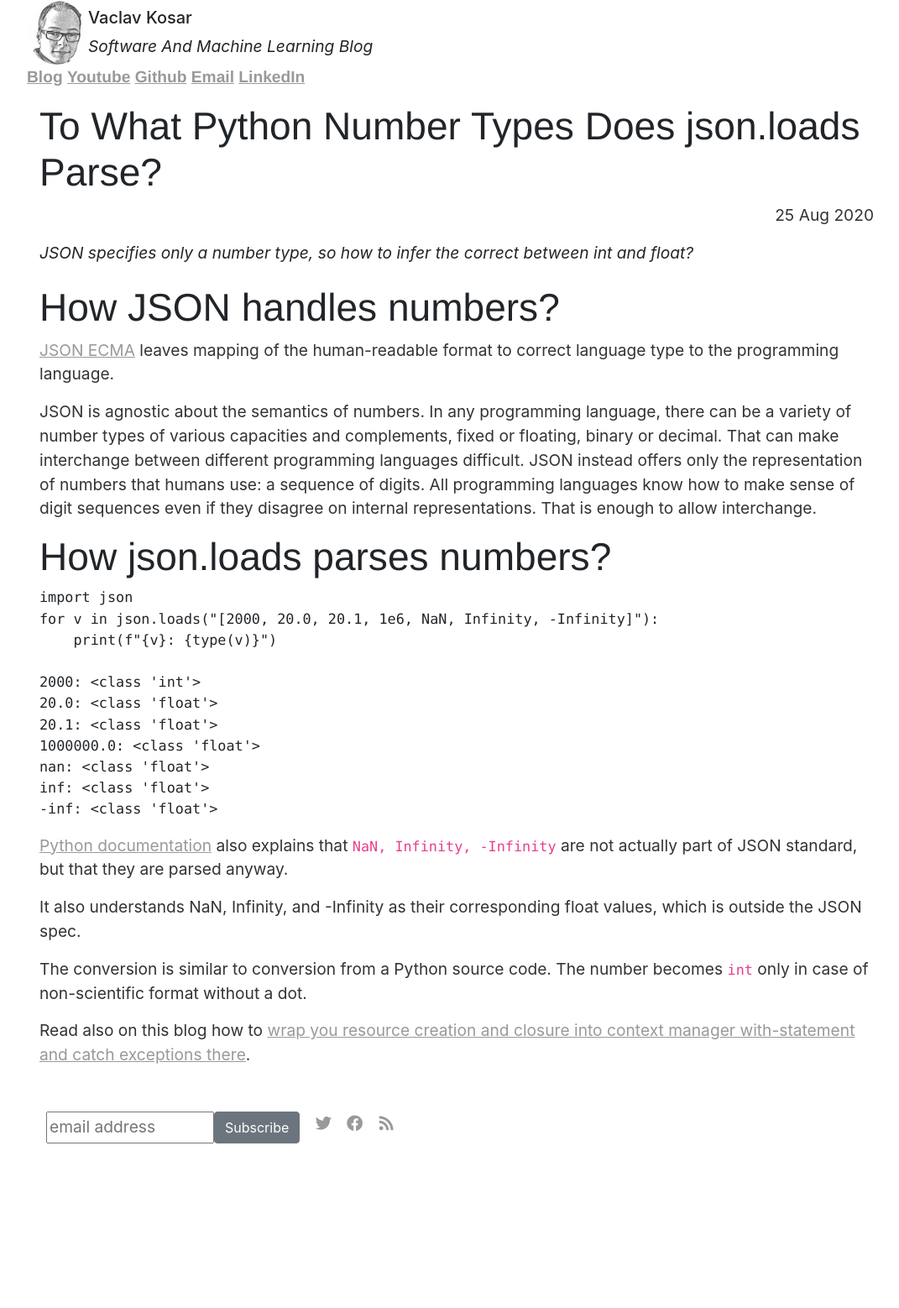
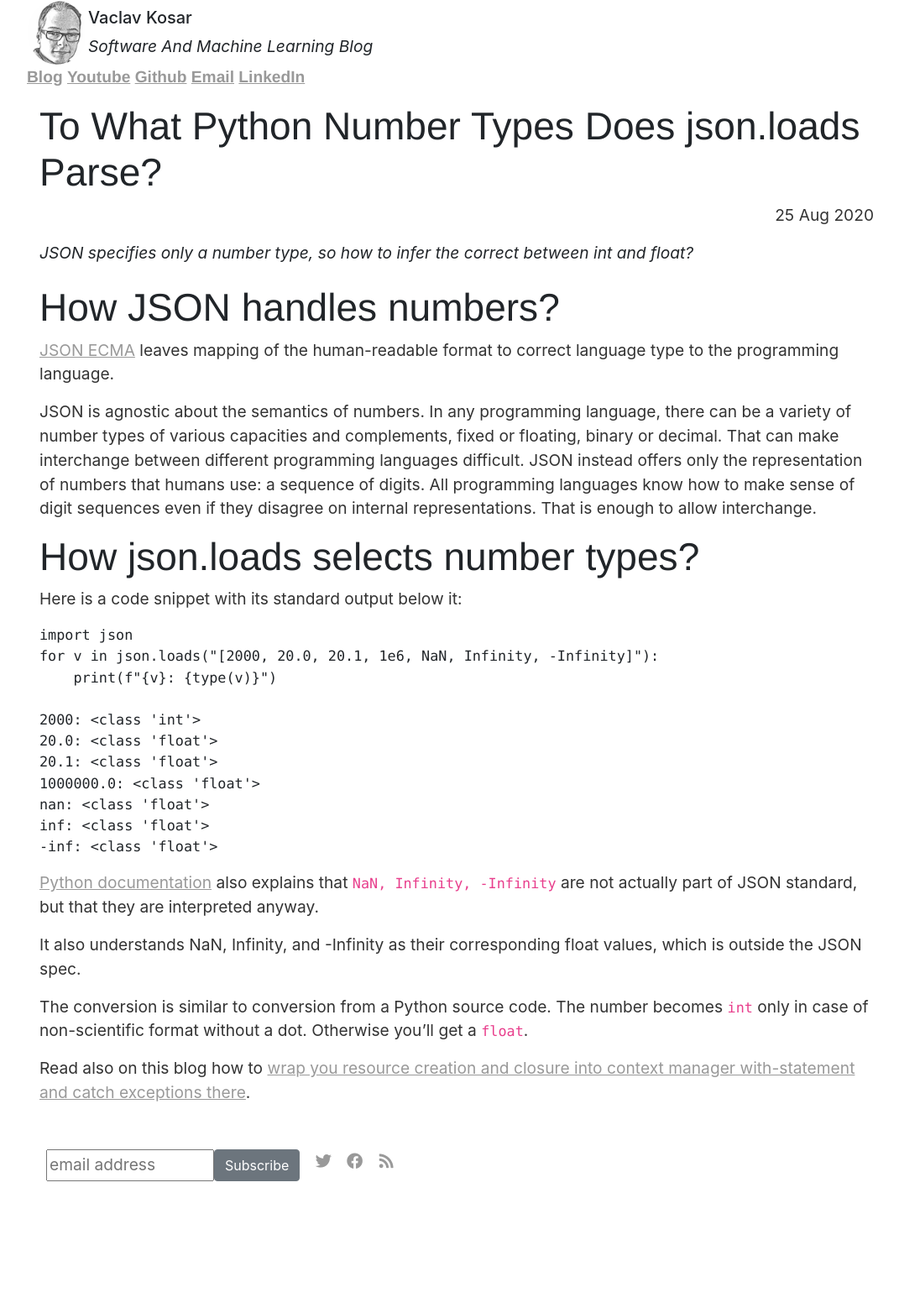
Before and after one commit to vackosar/vackosar.github.io, a Jekyll site: the page built from _posts/2020-08-25-to-what-python-number-types-does-json.loads-parse.md, in a window 1280 px wide. Shown: the whole page at 84% size, without its empty margins (96-1167 px from the left). Built offline with Jekyll 4.4.1, drawn with Linux system fonts in a browser that asks for light colours; nearby versions of some CDN libraries; library files that are not in the unit come from our copies; comment, search, counter and statistics services are not loaded; before the commit the page ends 1514 px from its top, so only the background shows below that.

Commit message:
json loads number

````diff
--- a/_posts/2020-08-25-to-what-python-number-types-does-json.loads-parse.md
+++ b/_posts/2020-08-25-to-what-python-number-types-does-json.loads-parse.md
@@ -15,7 +15,9 @@ permalink: /:categories/:title
 > JSON is agnostic about the semantics of numbers. In any programming language, there can be a variety of number types of various capacities and complements, fixed or floating, binary or decimal. That can make interchange between different programming languages difficult. JSON instead offers only the representation of numbers that humans use: a sequence of digits. All programming languages know how to make sense of digit sequences even if they disagree on internal representations. That is enough to allow interchange.
 
 
-# How json.loads parses numbers?
+# How json.loads selects number types?
+
+Here is a code snippet with its standard output below it:
 ```
 import json
 for v in json.loads("[2000, 20.0, 20.1, 1e6, NaN, Infinity, -Infinity]"):
@@ -30,9 +32,9 @@ inf: <class 'float'>
 -inf: <class 'float'>
 ```
 
-[Python documentation](https://docs.python.org/3.4/library/json.html#encoders-and-decoders) also explains that `NaN, Infinity, -Infinity` are not actually part of JSON standard, but that they are parsed anyway.
+[Python documentation](https://docs.python.org/3.4/library/json.html#encoders-and-decoders) also explains that `NaN, Infinity, -Infinity` are not actually part of JSON standard, but that they are interpreted anyway.
 > It also understands NaN, Infinity, and -Infinity as their corresponding float values, which is outside the JSON spec.
 
-The conversion is similar to conversion from a Python source code. The number becomes `int` only in case of non-scientific format without a dot.
+The conversion is similar to conversion from a Python source code. The number becomes `int` only in case of non-scientific format without a dot. Otherwise you'll get a `float`.
 
 Read also on this blog how to [wrap you resource creation and closure into context manager with-statement and catch exceptions there](https://vaclavkosar.com/software/Python-Context-Manager-With-Statement-Exception-Handling).
````
